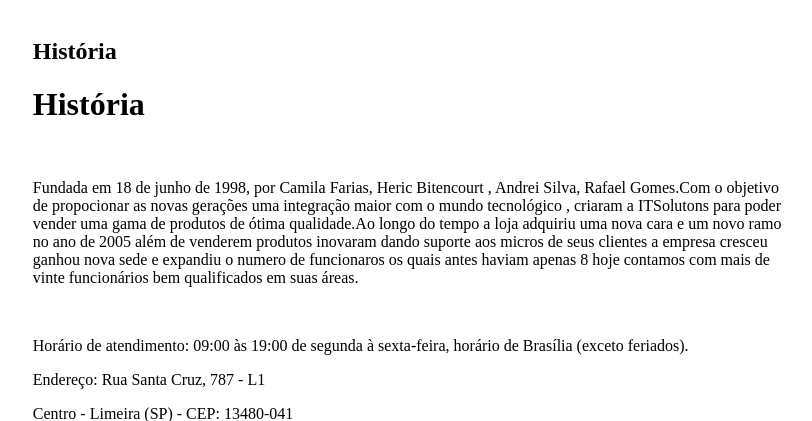
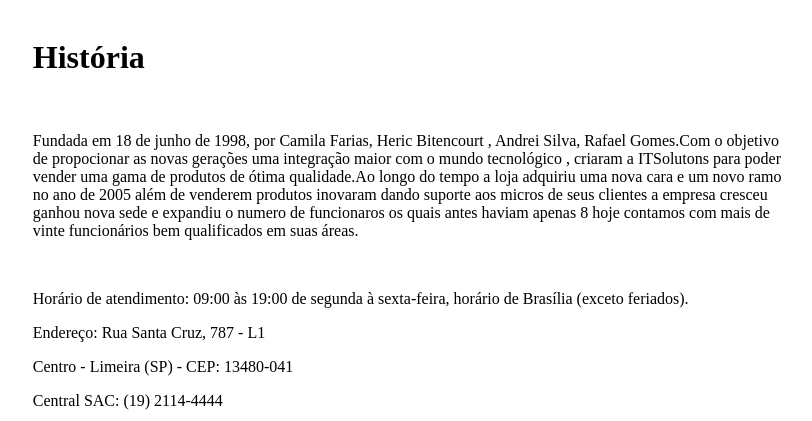
Before and after one commit to adryansilva/site, a PHP site: page /software/sobre.php in a window 1280 px wide. Shown: the top 421 px of the page, without its empty margins (228-1040 px from the left). Run offline with PHP 8.4, Linux system fonts and the light colour scheme.

Commit message:
Merge origin/master
Conflicts:
	css/estilo.css
	index.php
	sobre.php

```diff
--- a/contato.php
+++ b/contato.php
@@ -67,7 +67,7 @@
                     <label for="mensagem">Mensagem (OPCIONAL):</label><br>
                     <br><textarea>Digite sua mensagem....</textarea><br>
 
-                    <input type="submit" value="Submit"><br>
+                    <input type="submit" value="Enviar"><br>
                 </form><br><br>
             </center>
         </div>
--- a/sobre.php
+++ b/sobre.php
@@ -21,9 +21,7 @@
     </head>
     <body>
         <div class="center">
-            <h2>História</h2>
-
-<h1>História</h1>
+           <h1>História</h1>
 <br>
 <p>Fundada em 18 de junho de 1998, por Camila Farias, Heric Bitencourt , Andrei Silva, Rafael Gomes.Com o objetivo de propocionar as novas gerações uma integração maior com o mundo tecnológico , criaram a ITSolutons para poder vender uma gama de produtos de ótima qualidade.Ao longo do tempo a loja adquiriu uma nova cara e um novo ramo no ano de 2005 além de venderem produtos inovaram dando suporte aos micros de seus clientes a empresa cresceu ganhou nova sede e expandiu o numero de funcionaros os quais antes haviam apenas 8 hoje contamos com mais de vinte funcionários bem qualificados em suas áreas.</p>
 <br>
```
